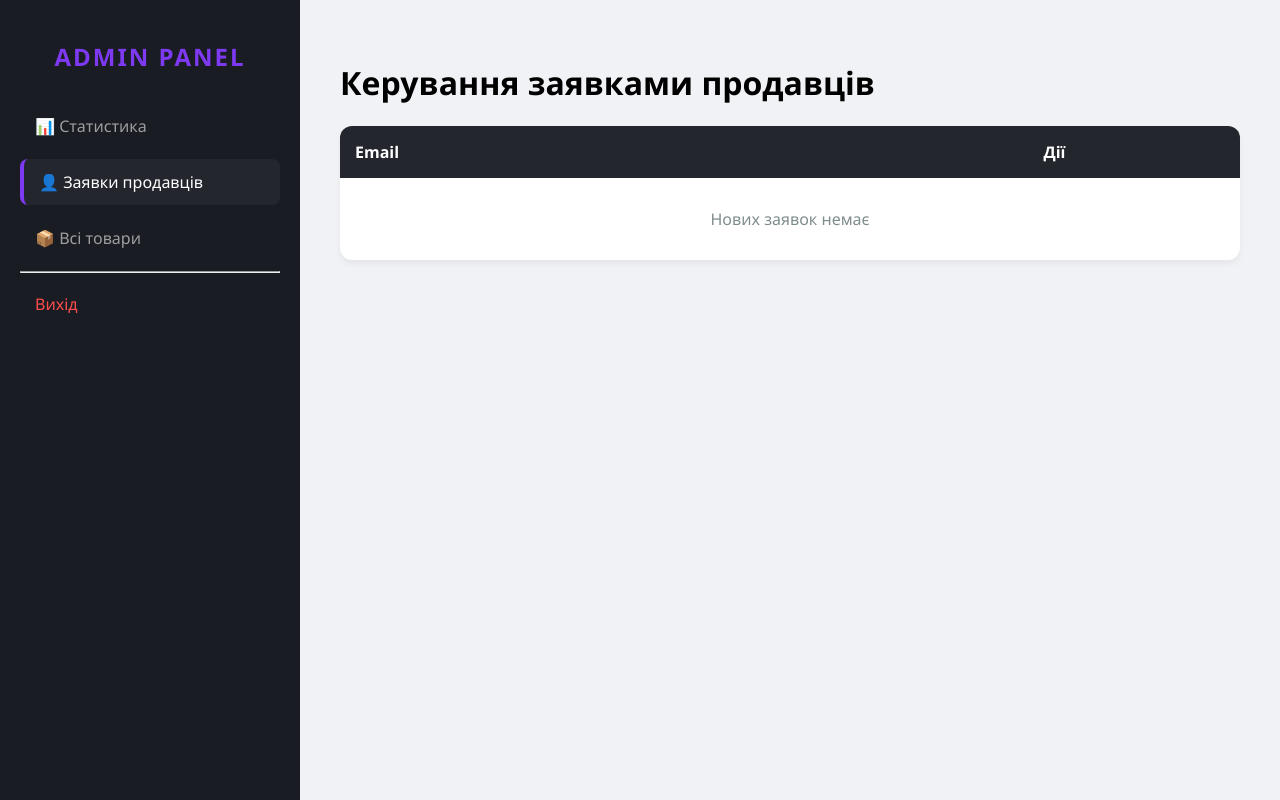
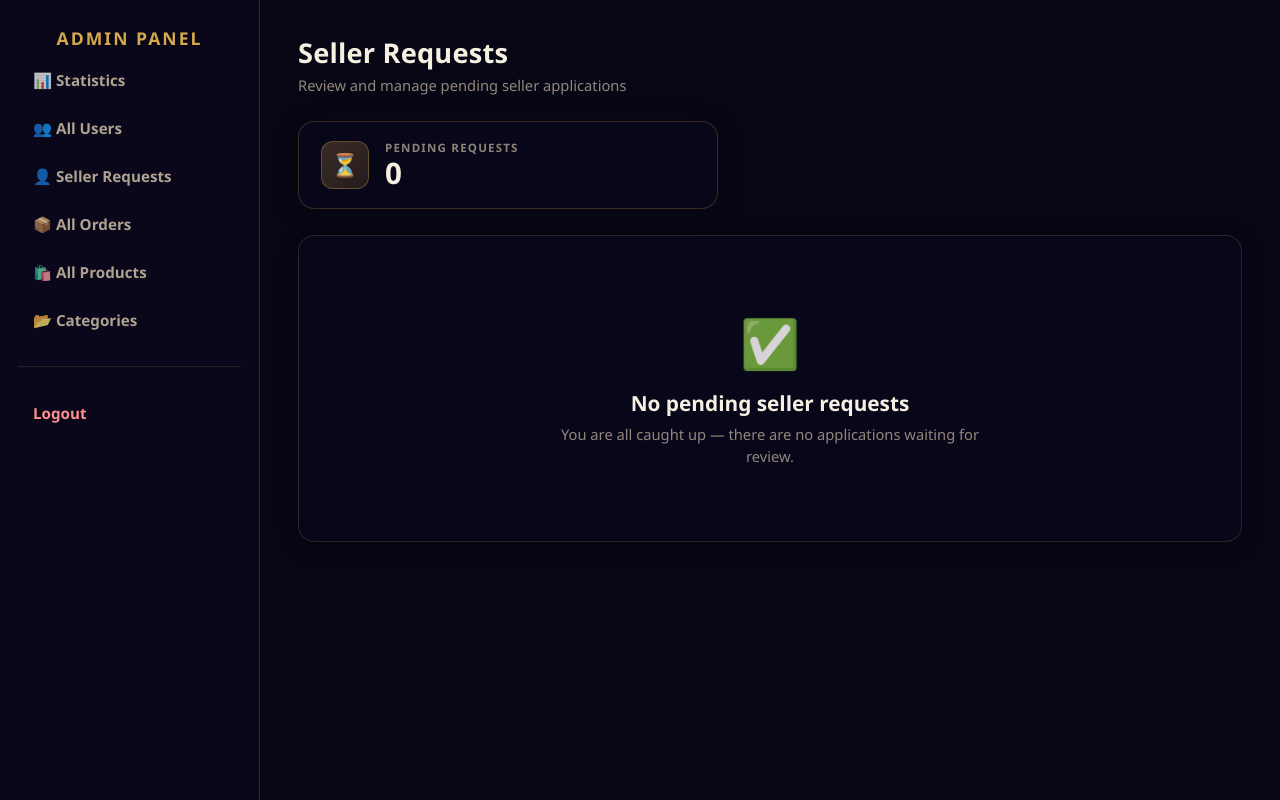
Before and after one commit to yaroslav-yarmak/flask-marketplace, a Flask app: template templates/admin_requests.html in a window 1280 px wide. Run offline with Flask 3, Linux system fonts and the light colour scheme; the template is opened without the code that fills it, so the values that code supplies are empty.

Commit message:
Redesign admin seller requests page

```diff
--- /dev/null
+++ b/static/admin_requests_page.css
@@ -0,0 +1,370 @@
+/* =========================================================
+   ADMIN SELLER REQUESTS — Japanese Marketplace Admin Theme
+   Used ONLY by templates/admin_requests.html
+   Loaded after static/admin.css so page-only overrides apply.
+   Sidebar shell overrides deliberately mirror admin_dashboard.css
+   so this page matches the Admin Dashboard exactly.
+   ========================================================= */
+
+* {
+    box-sizing: border-box;
+}
+
+html,
+body {
+    overflow-x: hidden;
+}
+
+body {
+    margin: 0;
+    font-family: 'Segoe UI', Tahoma, Geneva, Verdana, sans-serif;
+    background: #070615;
+    min-height: 100vh;
+    color: #f5f0e1;
+}
+
+/* ============ LAYOUT SHELL ============ */
+.admin-container {
+    min-height: 100vh;
+}
+
+/* ============ SIDEBAR (matches Admin Dashboard) ============ */
+.admin-sidebar {
+    width: 260px;
+    min-width: 260px;
+    background: rgba(10, 8, 28, 0.92);
+    border-right: 1px solid rgba(184, 142, 72, 0.22);
+    padding: 26px 18px;
+    display: flex;
+    flex-direction: column;
+    position: sticky;
+    top: 0;
+    height: 100vh;
+}
+
+.sidebar-header {
+    margin-bottom: 8px;
+}
+
+.sidebar-header h2 {
+    color: #d4a84b !important;
+    font-size: 1.1rem !important;
+    font-weight: 800 !important;
+    letter-spacing: 2px !important;
+    text-transform: uppercase !important;
+    margin: 0;
+    padding: 0 10px;
+    text-shadow: 0 2px 10px rgba(0, 0, 0, 0.35);
+}
+
+.admin-sidebar nav {
+    flex: 1;
+}
+
+.admin-sidebar ul {
+    list-style: none;
+    margin: 0;
+    padding: 0;
+    display: flex;
+    flex-direction: column;
+    gap: 4px;
+}
+
+.admin-sidebar li {
+    margin: 0;
+}
+
+.admin-sidebar a {
+    color: rgba(230, 215, 184, 0.75);
+    text-decoration: none;
+    display: block;
+    padding: 11px 14px;
+    border-radius: 10px;
+    border: 1px solid transparent;
+    font-weight: 600;
+    font-size: 0.95rem;
+    transition: background 0.25s, color 0.25s, border-color 0.25s, box-shadow 0.25s;
+}
+
+.admin-sidebar a:hover {
+    color: #f5f0e1;
+    background: rgba(30, 27, 55, 0.6);
+    border-color: transparent;
+}
+
+.admin-sidebar li.active a,
+.admin-sidebar li.active a:hover {
+    background: linear-gradient(135deg, rgba(184, 142, 72, 0.28) 0%, rgba(140, 100, 45, 0.22) 100%);
+    color: #d4a84b;
+    border-left: 3px solid #d4a84b;
+    border-top-color: rgba(184, 142, 72, 0.5);
+    border-right-color: rgba(184, 142, 72, 0.5);
+    border-bottom-color: rgba(184, 142, 72, 0.5);
+    box-shadow:
+        0 2px 10px rgba(0, 0, 0, 0.3),
+        inset 0 0 12px rgba(184, 142, 72, 0.08);
+}
+
+.admin-sidebar hr {
+    margin: 20px 0 !important;
+    border-top: 1px solid rgba(184, 142, 72, 0.18) !important;
+    opacity: 1 !important;
+}
+
+.admin-sidebar .logout {
+    color: #ff8f8f !important;
+}
+
+.admin-sidebar li.active a.logout,
+.admin-sidebar .logout:hover {
+    color: #ffb3b3 !important;
+    background: rgba(120, 40, 40, 0.25);
+    border: 1px solid rgba(200, 80, 80, 0.35);
+    border-left: 3px solid rgba(200, 80, 80, 0.6);
+}
+
+/* ============ MAIN CONTENT ============ */
+.admin-main {
+    flex: 1;
+    padding: 34px 38px;
+    min-width: 0;
+}
+
+/* --- HEADER --- */
+.main-header.adm-header {
+    margin-bottom: 26px;
+}
+
+.main-header h1 {
+    margin: 0 0 4px 0;
+    font-size: 1.7rem;
+    font-weight: 800;
+    letter-spacing: 0.2px;
+    color: #f5f0e1;
+}
+
+.adm-subtitle {
+    margin: 0;
+    color: rgba(230, 215, 184, 0.62);
+    font-size: 0.92rem;
+}
+
+/* ============ FLASH MESSAGES ============ */
+.adm-flash-container {
+    margin-bottom: 24px;
+    display: flex;
+    flex-direction: column;
+    gap: 10px;
+}
+
+.adm-alert {
+    padding: 13px 16px;
+    border-radius: 10px;
+    font-size: 0.9rem;
+    font-weight: 600;
+    line-height: 1.4;
+    animation: admFadeIn 0.3s ease;
+    border: 1px solid rgba(184, 142, 72, 0.25);
+    background: rgba(20, 18, 40, 0.6);
+    color: #e6d7b8;
+}
+
+.adm-alert-danger {
+    background: rgba(120, 40, 40, 0.35);
+    color: #f0b0b0;
+    border: 1px solid rgba(200, 80, 80, 0.35);
+}
+
+.adm-alert-success {
+    background: rgba(40, 110, 60, 0.3);
+    color: #a9d8b4;
+    border: 1px solid rgba(70, 150, 90, 0.35);
+}
+
+.adm-alert-warning {
+    background: rgba(120, 95, 40, 0.3);
+    color: #ead9a8;
+    border: 1px solid rgba(190, 155, 60, 0.35);
+}
+
+@keyframes admFadeIn {
+    from { opacity: 0; transform: translateY(-8px); }
+    to { opacity: 1; transform: translateY(0); }
+}
+
+/* ============ SUMMARY ============ */
+.adm-req-summary {
+    display: flex;
+    align-items: center;
+    gap: 16px;
+    padding: 18px 22px;
+    background: rgba(10, 8, 28, 0.78);
+    backdrop-filter: blur(12px);
+    -webkit-backdrop-filter: blur(12px);
+    border: 1px solid rgba(184, 142, 72, 0.28);
+    border-radius: 16px;
+    box-shadow:
+        0 4px 20px rgba(0, 0, 0, 0.35),
+        0 0 28px rgba(184, 142, 72, 0.05);
+    margin-bottom: 26px;
+    max-width: 420px;
+}
+
+.adm-req-summary-icon {
+    width: 48px;
+    height: 48px;
+    min-width: 48px;
+    border-radius: 12px;
+    background: linear-gradient(135deg, rgba(184, 142, 72, 0.28) 0%, rgba(140, 100, 45, 0.22) 100%);
+    border: 1px solid rgba(184, 142, 72, 0.4);
+    display: flex;
+    align-items: center;
+    justify-content: center;
+    font-size: 1.4rem;
+}
+
+.adm-req-summary-body {
+    min-width: 0;
+}
+
+.adm-req-summary-label {
+    margin: 0 0 2px 0;
+    font-size: 0.72rem;
+    font-weight: 700;
+    letter-spacing: 1.2px;
+    text-transform: uppercase;
+    color: rgba(230, 215, 184, 0.6);
+}
+
+.adm-req-summary-value {
+    margin: 0;
+    font-size: 1.85rem;
+    font-weight: 800;
+    line-height: 1.1;
+    color: #f5f0e1;
+}
+
+/* ============ REQUESTS PANEL ============ */
+.adm-req-panel {
+    background: rgba(10, 8, 28, 0.72);
+    backdrop-filter: blur(10px);
+    -webkit-backdrop-filter: blur(10px);
+    border: 1px solid rgba(184, 142, 72, 0.22);
+    border-radius: 16px;
+    padding: 24px;
+    box-shadow: 0 4px 18px rgba(0, 0, 0, 0.3);
+    overflow-x: auto;
+}
+
+/* --- TABLE --- */
+.adm-req-table {
+    width: 100%;
+    border-collapse: collapse;
+    text-align: left;
+}
+
+.adm-req-table th {
+    padding: 12px 16px;
+    font-size: 0.72rem;
+    font-weight: 700;
+    letter-spacing: 1.2px;
+    text-transform: uppercase;
+    color: rgba(230, 215, 184, 0.6);
+    border-bottom: 1px solid rgba(184, 142, 72, 0.25);
+}
+
+.adm-req-actions-col {
+    text-align: right;
+}
+
+.adm-req-table td {
+    padding: 16px;
+    border-bottom: 1px solid rgba(184, 142, 72, 0.12);
+    color: #f5f0e1;
+}
+
+.adm-req-table tbody tr:last-child td {
+    border-bottom: none;
+}
+
+.adm-req-email {
+    font-weight: 700;
+    font-size: 1rem;
+    color: #f5f0e1;
+}
+
+.adm-req-actions {
+    text-align: right;
+    white-space: nowrap;
+}
+
+/* --- ACTION BUTTONS (restrained, links not forms) --- */
+.adm-req-btn {
+    display: inline-block;
+    padding: 9px 18px;
+    border-radius: 10px;
+    text-decoration: none;
+    font-weight: 700;
+    font-size: 0.88rem;
+    transition: background 0.2s, border-color 0.2s, transform 0.2s, box-shadow 0.2s;
+}
+
+.adm-req-btn + .adm-req-btn {
+    margin-left: 10px;
+}
+
+.adm-req-btn-approve {
+    background: rgba(70, 150, 90, 0.22);
+    border: 1px solid rgba(70, 150, 90, 0.45);
+    color: #a9d8b4;
+}
+
+.adm-req-btn-approve:hover {
+    background: rgba(70, 150, 90, 0.35);
+    border-color: rgba(70, 150, 90, 0.7);
+    transform: translateY(-1px);
+    box-shadow: 0 4px 14px rgba(0, 0, 0, 0.3);
+}
+
+.adm-req-btn-reject {
+    background: rgba(120, 40, 40, 0.3);
+    border: 1px solid rgba(200, 80, 80, 0.5);
+    color: #f0b0b0;
+}
+
+.adm-req-btn-reject:hover {
+    background: rgba(150, 50, 50, 0.45);
+    border-color: rgba(220, 100, 100, 0.75);
+    color: #ffc9c9;
+    transform: translateY(-1px);
+    box-shadow: 0 4px 14px rgba(0, 0, 0, 0.35);
+}
+
+/* ============ EMPTY STATE ============ */
+.adm-req-empty {
+    text-align: center;
+    padding: 50px 30px;
+}
+
+.adm-req-empty-icon {
+    font-size: 3rem;
+    margin-bottom: 14px;
+    opacity: 0.85;
+}
+
+.adm-req-empty-title {
+    margin: 0 0 6px 0;
+    font-size: 1.3rem;
+    font-weight: 800;
+    color: #f5f0e1;
+}
+
+.adm-req-empty-text {
+    margin: 0;
+    max-width: 420px;
+    margin-left: auto;
+    margin-right: auto;
+    color: rgba(230, 215, 184, 0.62);
+    font-size: 0.92rem;
+    line-height: 1.5;
+}
--- a/templates/admin_requests.html
+++ b/templates/admin_requests.html
@@ -1,61 +1,64 @@
-<!DOCTYPE html>
-<html lang="uk">
-<head>
-    <meta charset="UTF-8">
-    <title>Заявки продавців</title>
-    <link rel="stylesheet" href="{{ url_for('static', filename='admin.css') }}">
-</head>
-<body>
-<div class="admin-container">
-    <aside class="admin-sidebar">
-        <div class="sidebar-header"><h2>Admin Panel</h2></div>
-        <nav>
-            <ul>
-                <li><a href="{{ url_for('admin.admin_dashboard') }}">📊 Статистика</a></li>
-                <li class="active"><a href="{{ url_for('admin.admin_requests') }}">👤 Заявки продавців</a></li>
-                <li><a href="#">📦 Всі товари</a></li>
-                <hr>
-                <li><a href="{{ url_for('logout') }}" class="logout">Вихід</a></li>
-            </ul>
-        </nav>
-    </aside>
+{% extends "base_admin.html" %}
 
-    <main class="admin-main">
-        <h1>Керування заявками продавців</h1>
+{% block title %}Admin - Seller Requests{% endblock %}
+
+{% block content %}
+<link rel="stylesheet" href="{{ url_for('static', filename='admin_requests_page.css') }}">
+
+<div class="adm-req">
+
+    <header class="main-header adm-header">
+        <h1>Seller Requests</h1>
+        <p class="adm-subtitle">Review and manage pending seller applications</p>
+    </header>
+
     {% with messages = get_flashed_messages(with_categories=true) %}
       {% if messages %}
+        <div class="adm-flash-container">
         {% for category, message in messages %}
-              <div style="padding: 15px; margin-bottom: 20px; border-radius: 8px; background-color: {% if category == 'success' %}#d4edda{% elif category == 'warning' %}#fff3cd{% else %}#f8d7da{% endif %}; color: #333; border-left: 5px solid {% if category == 'success' %}#28a745{% elif category == 'warning' %}#ffc107{% else %}#dc3545{% endif %};">
-                {{ message }}
+          <div class="adm-alert adm-alert-{{ category if category != 'message' else 'success' }}">{{ message }}</div>
+        {% endfor %}
         </div>
-            {% endfor %}
       {% endif %}
     {% endwith %}
 
-        <table style="width: 100%; background: white; border-radius: 12px; border-collapse: collapse; overflow: hidden; box-shadow: 0 4px 6px rgba(0,0,0,0.05);">
-            <thead style="background: #24262d; color: white;">
+    <section class="adm-req-summary" aria-label="Pending requests summary">
+        <div class="adm-req-summary-icon" aria-hidden="true">⏳</div>
+        <div class="adm-req-summary-body">
+            <p class="adm-req-summary-label">Pending Requests</p>
+            <p class="adm-req-summary-value">{{ sellers|length }}</p>
+        </div>
+    </section>
+
+    <section class="adm-req-panel" aria-label="Seller applications">
+        {% if sellers %}
+        <table class="adm-req-table">
+            <thead>
                 <tr>
-                    <th style="padding: 15px; text-align: left;">Email</th>
-                    <th style="padding: 15px; text-align: center;">Дії</th>
+                    <th>Seller Email</th>
+                    <th class="adm-req-actions-col">Actions</th>
                 </tr>
             </thead>
             <tbody>
                 {% for seller in sellers %}
-                <tr style="border-bottom: 1px solid #eee;">
-                    <td style="padding: 15px;">{{ seller.email }}</td>
-                    <td style="padding: 15px; text-align: center;">
-                        <a href="{{ url_for('admin.approve_seller_route', user_id=seller.id) }}" style="background: #2ecc71; color: white; padding: 8px 15px; border-radius: 6px; text-decoration: none; margin-right: 10px;">✅ Схвалити</a>
-                        <a href="{{ url_for('admin.reject_seller_route', user_id=seller.id) }}" style="background: #e74c3c; color: white; padding: 8px 15px; border-radius: 6px; text-decoration: none;">❌ Відхилити</a>
+                <tr>
+                    <td class="adm-req-email">{{ seller.email }}</td>
+                    <td class="adm-req-actions">
+                        <a href="{{ url_for('admin.approve_seller_route', user_id=seller.id) }}" class="adm-req-btn adm-req-btn-approve">✓ Approve</a>
+                        <a href="{{ url_for('admin.reject_seller_route', user_id=seller.id) }}" class="adm-req-btn adm-req-btn-reject">✕ Reject</a>
                     </td>
-                </tr>
-                {% else %}
-                <tr>
-                    <td colspan="2" style="padding: 30px; text-align: center; color: #7f8c8d;">Нових заявок немає</td>
                 </tr>
                 {% endfor %}
             </tbody>
         </table>
-    </main>
+        {% else %}
+        <div class="adm-req-empty">
+            <div class="adm-req-empty-icon" aria-hidden="true">✅</div>
+            <p class="adm-req-empty-title">No pending seller requests</p>
+            <p class="adm-req-empty-text">You are all caught up — there are no applications waiting for review.</p>
         </div>
-</body>
-</html>
+        {% endif %}
+    </section>
+
+</div>
+{% endblock %}
```
Lines whose indentation alone changed are shown as unchanged.
